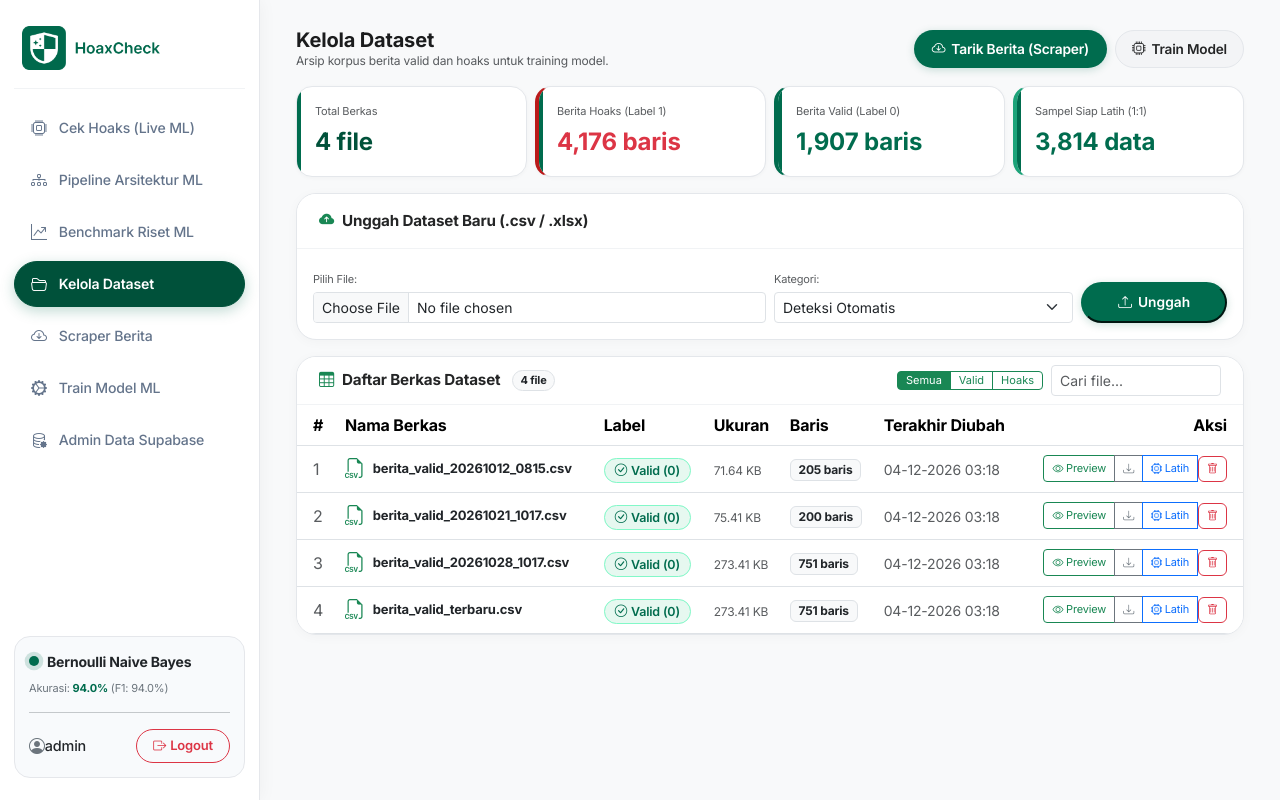
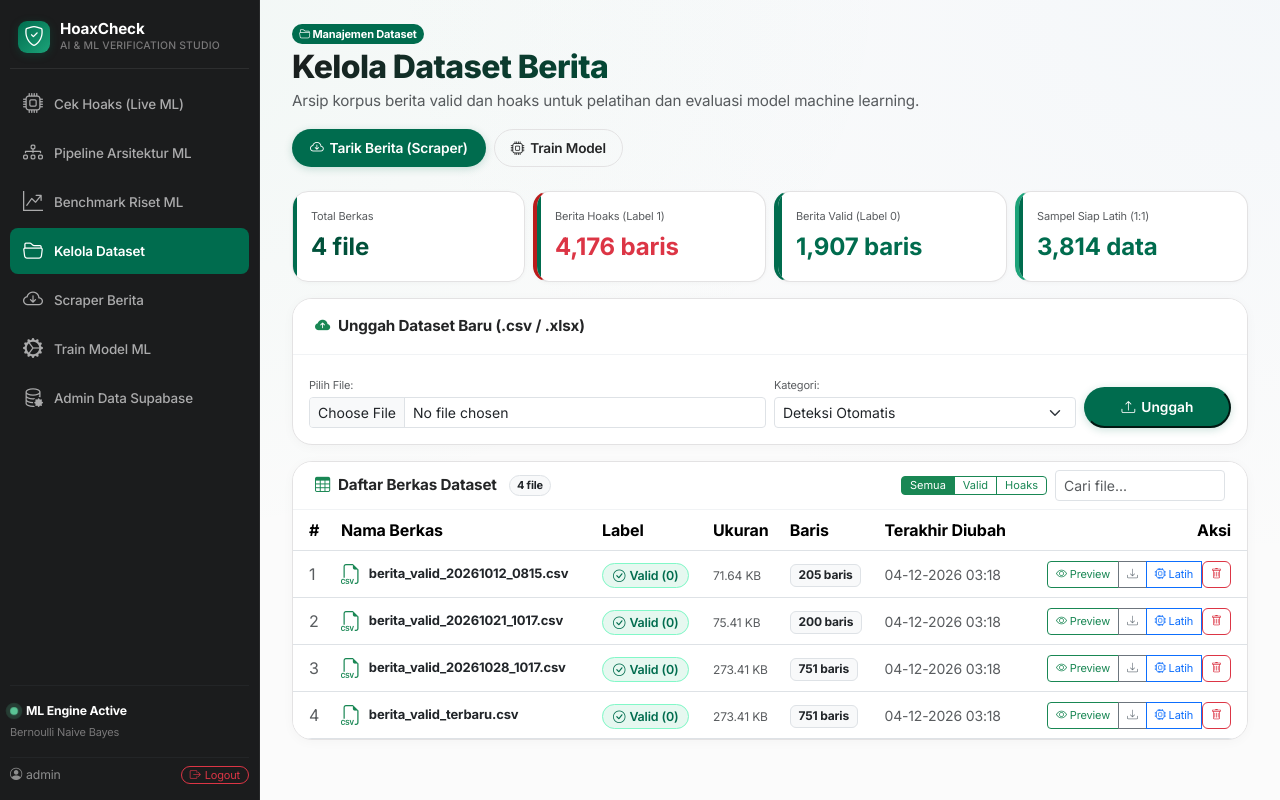
Before and after one commit to M-Aqilaz/HoaxCheckML, a Flask app: page /dataset in a window 1280 px wide. Run offline with Flask 3, Linux system fonts and the light colour scheme; the visitor is signed in with stand-in values (Sample User, id 1).

Commit message:
style: unify dark sidebar theme, typography, and page headers across all templates

```diff
--- a/web/templates/base.html
+++ b/web/templates/base.html
@@ -19,35 +19,47 @@
 
     <style>
         :root {
+            --font-family: 'Inter', -apple-system, BlinkMacSystemFont, "Segoe UI", Roboto, sans-serif;
             --sidebar-width: 260px;
-            --sidebar-bg: #ffffff;
-            --sidebar-hover: #f3f4f6;
-            --sidebar-border: #e5e7eb;
+            --sidebar-bg: #1b1c1d;
+            --sidebar-hover: #2c2d2e;
 
-            /* Design System Tokens (Emerald Ramp) */
+            /* Primary (Emerald / Forest Ramp) */
             --primary: #006c4e;
             --primary-base: #1ca379;
             --primary-dark: #00513a;
             --primary-light: #45bf93;
             --primary-subtle: #e6f8f0;
             --primary-border: #82f8c8;
+            --primary-glow: rgba(0, 108, 78, 0.25);
+
+            /* Secondary (Mint Ramp) */
             --secondary: #5ac596;
-            --tertiary: #70b2e6;
-            --neutral: #242526;
+            --secondary-dark: #005237;
+            --secondary-subtle: #edfbf4;
+
+            /* Tertiary (Sky Blue Ramp) */
+            --tertiary: #236391;
+            --tertiary-base: #78b0e3;
+            --tertiary-subtle: #e8f2ff;
+            --tertiary-border: #cde5ff;
+
+            /* Neutral (Charcoal / Gray Ramp) */
+            --neutral-darkest: #1b1c1d;
             --neutral-dark: #242526;
-            --neutral-darkest: #1b1c1d;
+            --neutral-surface: #303031;
             --neutral-muted: #5e5e5f;
-            --neutral-light: #f3f4f6;
-            --neutral-border: #e4e7eb;
-            --body-bg: #f8f9fa;
+            --neutral-border: #e3e2e3;
+            --neutral-card: #f8f9fa;
+            --bg-page: #fbfbfb;
 
-            /* Semantic Colors */
+            /* Semantic */
             --danger: #ba1a1a;
-            --danger-subtle: #fff1f2;
-            --danger-border: #fca5a5;
+            --danger-subtle: #ffdad6;
+            --warning: #ef9f27;
+            --warning-subtle: #faedd9;
             --success: #006c4e;
-            --success-subtle: #e6f8f0;
-            --success-border: #82f8c8;
+            --success-subtle: #cbf2dd;
         }
 
         * {
@@ -55,116 +67,139 @@
         }
 
         body {
-            background-color: var(--body-bg);
-            font-family: 'Inter', -apple-system, BlinkMacSystemFont, "Segoe UI", Roboto, sans-serif;
-            color: var(--neutral);
-            letter-spacing: -0.011em;
+            background-color: var(--bg-page);
+            background-image:
+                radial-gradient(at 0% 0%, rgba(28, 163, 121, 0.05) 0px, transparent 50%),
+                radial-gradient(at 100% 0%, rgba(120, 176, 227, 0.05) 0px, transparent 50%);
+            background-attachment: fixed;
+            font-family: var(--font-family);
+            color: var(--neutral-dark);
+            letter-spacing: -0.01em;
             overflow-x: hidden;
             margin: 0;
             padding: 0;
             min-height: 100vh;
         }
 
-        /* SIDEBAR STYLES (Light Modern Design System) */
+        /* SIDEBAR STYLES (Dark Charcoal Minimalist) */
         .sidebar {
             width: var(--sidebar-width);
             height: 100vh;
             position: fixed;
             top: 0;
             left: 0;
-            background: #ffffff;
-            border-right: 1px solid var(--sidebar-border);
-            color: #64748b;
-            padding: 22px 14px;
+            background-color: var(--sidebar-bg);
+            border-right: 1px solid rgba(255, 255, 255, 0.06);
+            color: #ababac;
+            padding: 16px 10px;
             display: flex;
             flex-direction: column;
             z-index: 1040;
-            box-shadow: 2px 0 16px rgba(0, 0, 0, 0.04);
             transition: transform 0.3s cubic-bezier(0.4, 0, 0.2, 1);
         }
 
         .sidebar-brand {
-            padding: 4px 8px 18px 8px;
-            border-bottom: 1px solid #f1f3f5;
-            margin-bottom: 16px;
+            padding: 4px 8px 14px 8px;
+            border-bottom: 1px solid rgba(255, 255, 255, 0.08);
+            margin-bottom: 12px;
             display: flex;
             align-items: center;
+            gap: 10px;
         }
 
-        .sidebar-logo-link {
-            display: inline-flex;
+        .brand-icon {
+            width: 32px;
+            height: 32px;
+            background: linear-gradient(135deg, #006c4e 0%, #1ca379 100%);
+            border-radius: 9px;
+            display: flex;
             align-items: center;
-            text-decoration: none;
-            width: 100%;
+            justify-content: center;
+            flex-shrink: 0;
+            box-shadow: 0 2px 8px rgba(0, 108, 78, 0.3);
+            color: #ffffff;
         }
 
-        .sidebar-logo-img {
-            max-width: 100%;
-            height: auto;
-            max-height: 44px;
-            object-fit: contain;
-            display: block;
+        .brand-title {
+            color: #ffffff;
+            font-weight: 700;
+            font-size: 0.95rem;
+            line-height: 1.2;
+            letter-spacing: -0.01em;
+        }
+
+        .brand-subtitle {
+            color: #797879;
+            font-size: 0.65rem;
+            font-weight: 500;
+            letter-spacing: 0.02em;
+            text-transform: uppercase;
         }
 
         .nav-item-custom {
             display: flex;
             align-items: center;
-            gap: 12px;
-            padding: 10px 16px;
-            color: #64748b;
-            border-radius: 9999px; /* Design system pill shape */
+            gap: 10px;
+            padding: 8px 12px;
+            color: #ababac;
+            border-radius: 8px;
             text-decoration: none;
-            font-size: 0.88rem;
+            font-size: 0.84rem;
             font-weight: 500;
-            margin-bottom: 6px;
-            transition: all 0.2s cubic-bezier(0.4, 0, 0.2, 1);
-            border: 1px solid transparent;
+            margin-bottom: 3px;
+            transition: all 0.15s ease;
         }
 
         .nav-item-custom:hover {
             background-color: var(--sidebar-hover);
-            color: var(--neutral);
-            transform: translateX(3px);
+            color: #f2f0f1;
         }
 
         .nav-item-custom.active {
-            background: var(--primary-dark);
+            background: #006c4e;
             color: #ffffff;
             font-weight: 600;
-            border: 1px solid var(--primary-dark);
-            box-shadow: 0 4px 14px rgba(0, 108, 78, 0.25);
         }
 
         .nav-item-custom.active i {
             color: #ffffff !important;
         }
 
-        /* MODEL STATUS & FOOTER CARD */
-        .sidebar-footer-card {
-            background: #f8fafc;
-            border: 1px solid #e5e7eb;
-            border-radius: 16px;
-            padding: 14px;
-            margin-top: auto;
+        .nav-item-custom i {
+            font-size: 1.15rem;
+            width: 22px;
+            text-align: center;
         }
 
-        @keyframes pulse-emerald {
-            0% { box-shadow: 0 0 0 0 rgba(0, 108, 78, 0.6); }
-            70% { box-shadow: 0 0 0 6px rgba(0, 108, 78, 0); }
-            100% { box-shadow: 0 0 0 0 rgba(0, 108, 78, 0); }
+        .pulse-dot {
+            width: 8px;
+            height: 8px;
+            background-color: #5ac596;
+            border-radius: 50%;
+            box-shadow: 0 0 0 0 rgba(90, 197, 150, 0.7);
+            animation: pulse-green 2s infinite;
         }
 
-        .pulse-active-dot {
-            animation: pulse-emerald 2s infinite;
-            background-color: var(--primary) !important;
+        @keyframes pulse-green {
+            0% {
+                transform: scale(0.95);
+                box-shadow: 0 0 0 0 rgba(90, 197, 150, 0.7);
+            }
+            70% {
+                transform: scale(1);
+                box-shadow: 0 0 0 6px rgba(90, 197, 150, 0);
+            }
+            100% {
+                transform: scale(0.95);
+                box-shadow: 0 0 0 0 rgba(90, 197, 150, 0);
+            }
         }
 
         /* MAIN CONTENT LAYOUT */
         .main-content {
             margin-left: var(--sidebar-width);
-            padding: 28px 36px;
+            padding: 24px 32px;
             min-height: 100vh;
-            background: var(--body-bg);
             transition: margin-left 0.3s ease;
         }
 
@@ -352,6 +387,19 @@
             color: #dc2626;
         }
 
+        /* HERO TITLE GRADIENT & BADGES */
+        .hero-title-gradient {
+            background: linear-gradient(135deg, #1b1c1d 0%, #00513a 60%, #1ca379 100%);
+            -webkit-background-clip: text;
+            -webkit-text-fill-color: transparent;
+            font-weight: 800;
+            letter-spacing: -0.02em;
+        }
+
+        .bg-emerald {
+            background-color: var(--primary) !important;
+        }
+
         /* ALERTS */
         .alert-custom {
             border-radius: 14px;
@@ -388,13 +436,14 @@
 <body>
 
 <!-- MOBILE HEADER -->
-<header class="mobile-header">
-    <div class="d-flex align-items-center">
-        <a href="/dataset" class="sidebar-logo-link">
-            <img src="{{ url_for('static', filename='img/logo.png') }}" alt="HoaxCheck Studio" style="max-height: 34px; width: auto; object-fit: contain;">
-        </a>
+<header class="mobile-header" style="background: var(--neutral-darkest); border-bottom: 1px solid rgba(255,255,255,0.08); padding: 12px 18px;">
+    <div class="d-flex align-items-center gap-2">
+        <div class="brand-icon" style="width: 28px; height: 28px;">
+            <i class="bi bi-shield-check fs-6 text-white"></i>
+        </div>
+        <span class="fw-bold text-white" style="font-size: 0.95rem;">HoaxCheck</span>
     </div>
-    <button class="btn btn-dark btn-sm text-white rounded-pill px-3" type="button" id="sidebarToggle" aria-label="Toggle Sidebar">
+    <button class="btn btn-dark btn-sm text-white rounded-pill px-3 border border-secondary border-opacity-25" type="button" id="sidebarToggle" aria-label="Toggle Sidebar">
         <i class="bi bi-list fs-5"></i>
     </button>
 </header>
@@ -404,66 +453,62 @@
 <!-- SIDEBAR -->
 <aside class="sidebar" id="sidebar">
     <div class="sidebar-brand">
-        <a href="/dataset" class="sidebar-logo-link">
-            <img src="{{ url_for('static', filename='img/logo.png') }}" alt="HoaxCheck Studio" class="sidebar-logo-img">
-        </a>
+        <div class="brand-icon">
+            <i class="bi bi-shield-check fs-5"></i>
+        </div>
+        <div>
+            <div class="brand-title">HoaxCheck</div>
+            <div class="brand-subtitle">AI & ML Verification Studio</div>
+        </div>
     </div>
 
     <div class="nav flex-column mb-auto">
         <a href="/detector" class="nav-item-custom {% if active_page == 'detector' %}active{% endif %}">
-            <i class="bi bi-cpu fs-6"></i>
+            <i class="bi bi-cpu fs-5"></i>
             <span>Cek Hoaks (Live ML)</span>
         </a>
         <a href="/pipeline" class="nav-item-custom {% if active_page == 'pipeline' %}active{% endif %}">
-            <i class="bi bi-diagram-3 fs-6"></i>
+            <i class="bi bi-diagram-3 fs-5"></i>
             <span>Pipeline Arsitektur ML</span>
         </a>
         <a href="/benchmark" class="nav-item-custom {% if active_page == 'benchmark' %}active{% endif %}">
-            <i class="bi bi-graph-up-arrow fs-6"></i>
+            <i class="bi bi-graph-up-arrow fs-5"></i>
             <span>Benchmark Riset ML</span>
         </a>
         <a href="/dataset" class="nav-item-custom {% if active_page == 'dataset' %}active{% endif %}">
-            <i class="bi bi-folder2-open fs-6"></i>
+            <i class="bi bi-folder2-open fs-5"></i>
             <span>Kelola Dataset</span>
         </a>
         <a href="/scraper" class="nav-item-custom {% if active_page == 'scraper' %}active{% endif %}">
-            <i class="bi bi-cloud-arrow-down fs-6"></i>
+            <i class="bi bi-cloud-arrow-down fs-5"></i>
             <span>Scraper Berita</span>
         </a>
         <a href="/train" class="nav-item-custom {% if active_page == 'train' %}active{% endif %}">
-            <i class="bi bi-gear-wide-connected fs-6"></i>
+            <i class="bi bi-gear-wide-connected fs-5"></i>
             <span>Train Model ML</span>
         </a>
         <a href="/admin" class="nav-item-custom {% if active_page == 'admin' %}active{% endif %}">
-            <i class="bi bi-database-gear fs-6"></i>
+            <i class="bi bi-database-gear fs-5"></i>
             <span>Admin Data Supabase</span>
         </a>
     </div>
 
-    <!-- Status Model & User Footer -->
-    <div class="sidebar-footer-card small">
-        <div class="d-flex align-items-center gap-2 mb-2">
-            {% if model_info %}
-                <div class="rounded-circle pulse-active-dot" style="width: 10px; height: 10px;"></div>
-                <strong class="text-dark">{{ model_info.algorithm }}</strong>
+    <div class="pt-3 border-top border-secondary border-opacity-10 text-muted small mt-auto">
+        <div class="d-flex align-items-center gap-2 mb-1">
+            <div class="pulse-dot"></div>
+            <span class="text-white small fw-bold">ML Engine Active</span>
+        </div>
+        <div class="mb-3" style="font-size: 11px; color: #797879;">
+            {% if model_info and model_info.algorithm %}
+                {{ model_info.algorithm }} {% if model_info.metrics %}({{ "%.1f"|format(model_info.metrics.accuracy * 100) }}%){% endif %}
             {% else %}
-                <div class="bg-secondary rounded-circle" style="width: 10px; height: 10px;"></div>
-                <span class="text-secondary">Model: Belum Dilatih</span>
-            {% endif %}
-        </div>
-        <div class="mb-3 text-secondary" style="font-size: 11px;">
-            {% if model_info %}
-                Akurasi: <span class="fw-bold" style="color: var(--primary);">{{ model_info.accuracy }}%</span> (F1: {{ model_info.f1_score }}%)
-            {% else %}
-                Bernoulli NB &amp; NLP Engine
+                Bernoulli Naive Bayes &amp; NLP
             {% endif %}
         </div>
 
-        <div class="d-flex justify-content-between align-items-center pt-3 border-top border-secondary-subtle mt-2">
-            <span class="text-dark d-flex align-items-center gap-1.5 fw-medium" style="font-size: 0.9rem;">
-                <i class="bi bi-person-circle fs-6 text-secondary"></i>admin
-            </span>
-            <a href="/logout" class="btn btn-outline-danger rounded-pill fw-semibold py-1.5 px-3" style="font-size: 13px;">
+        <div class="d-flex justify-content-between align-items-center pt-2 border-top border-secondary border-opacity-10">
+            <span class="text-white-50 small"><i class="bi bi-person-circle me-1"></i>admin</span>
+            <a href="/logout" class="btn btn-outline-danger btn-sm py-0 px-2" style="font-size: 11px; border-radius: 9999px;">
                 <i class="bi bi-box-arrow-right me-1"></i>Logout
             </a>
         </div>
--- a/web/templates/dataset.html
+++ b/web/templates/dataset.html
@@ -4,12 +4,17 @@
 
 {% block content %}
 <!-- HEADER -->
-<div class="d-flex justify-content-between align-items-center mb-3">
+<div class="d-flex justify-content-between align-items-center mb-4 flex-wrap gap-3">
     <div>
-        <h4 class="fw-bold mb-0" style="color: var(--neutral-darkest); font-size: 1.25rem;">
-            Kelola Dataset
-        </h4>
-        <div class="text-muted" style="font-size: 12px;">Arsip korpus berita valid dan hoaks untuk training model.</div>
+        <div class="d-flex align-items-center gap-2 mb-1">
+            <span class="badge bg-emerald text-white px-2.5 py-1 rounded-pill" style="background-color: var(--primary); font-size: 11px;">
+                <i class="bi bi-folder2-open"></i> Manajemen Dataset
+            </span>
+        </div>
+        <h2 class="hero-title-gradient mb-1">Kelola Dataset Berita</h2>
+        <p class="text-muted mb-0" style="font-size: 0.95rem;">
+            Arsip korpus berita valid dan hoaks untuk pelatihan dan evaluasi model machine learning.
+        </p>
     </div>
     <div class="d-flex gap-2">
         <a href="/scraper" class="btn-ds-primary">
--- a/web/templates/pipeline.html
+++ b/web/templates/pipeline.html
@@ -591,7 +591,7 @@
             <span>Cek Hoaks (Live ML)</span>
         </a>
         <a href="/pipeline" class="nav-item-custom active">
-            <i class="bi bi-diagram-3-fill fs-5"></i>
+            <i class="bi bi-diagram-3 fs-5"></i>
             <span>Pipeline Arsitektur ML</span>
         </a>
         <a href="/benchmark" class="nav-item-custom">
```
Also changed, not shown: web/templates/admin.html (+9 -2 lines), web/templates/scraper.html (+10 -5 lines), web/templates/train.html (+10 -5 lines).
